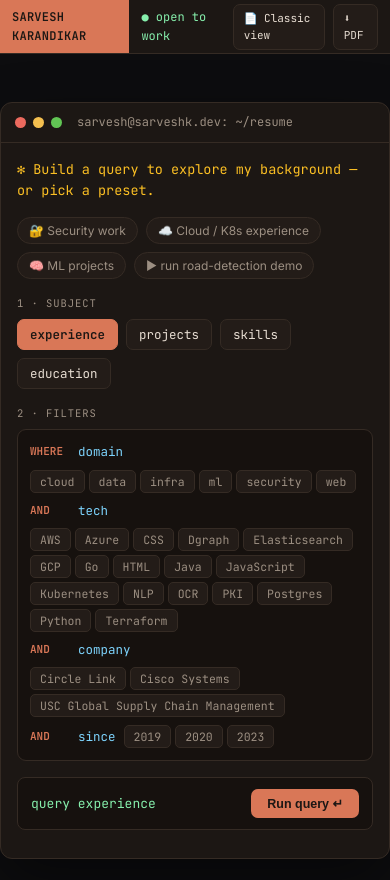
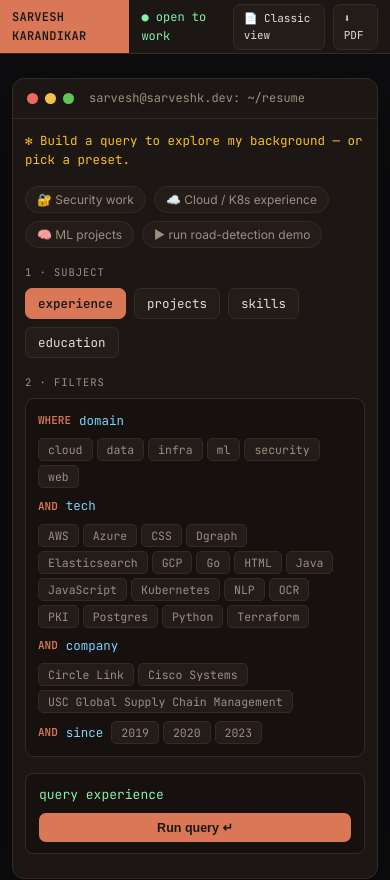
Before and after one commit to sarvesh1karandikar/sarveshk-dev, a website built with Vite: page index.html in a window 390 px wide. Shown: the top 880 px of the page. Built offline with nearby package versions, Linux system fonts and the light colour scheme.

Commit message:
style: accessibility focus states, ARIA, mobile polish, SEO meta
Co-Authored-By: Claude Opus 4.8 (1M context) <noreply@anthropic.com>

```diff
--- a/index.html
+++ b/index.html
@@ -9,6 +9,12 @@
     <meta property="og:title" content="Sarvesh Karandikar — Software Engineer" />
     <meta property="og:description" content="Build a query to explore my experience, projects, and skills." />
     <meta property="og:type" content="website" />
+    <link rel="canonical" href="https://sarveshk.dev/" />
+    <meta name="theme-color" content="#1c1714" />
+    <meta property="og:url" content="https://sarveshk.dev/" />
+    <meta name="twitter:card" content="summary_large_image" />
+    <meta name="twitter:title" content="Sarvesh Karandikar — Software Engineer" />
+    <meta name="twitter:description" content="Build a query to explore my experience, projects, and skills." />
   </head>
   <body>
     <div id="app"></div>
--- a/src/styles/demo-green.css
+++ b/src/styles/demo-green.css
@@ -23,3 +23,5 @@
   background: #0a0a0a; padding: var(--s3); border-radius: 8px;
   background-image: repeating-linear-gradient(0deg, rgba(0,0,0,0.03) 0, rgba(0,0,0,0.03) 2px, transparent 2px, transparent 4px);
 }
+
+@media (max-width: 640px) { .demo-iframe { height: 70vh; } }
--- a/src/styles/resume.css
+++ b/src/styles/resume.css
@@ -62,3 +62,11 @@
   .resume-classic { color: #000; }
   a { color: #000; text-decoration: none; }
 }
+
+.res-run:focus-visible,
+.statusbar-btn:focus-visible,
+.resume-link:focus-visible,
+.resume-contact a:focus-visible {
+  outline: 2px solid var(--coral);
+  outline-offset: 2px;
+}
--- a/src/styles/terminal.css
+++ b/src/styles/terminal.css
@@ -42,3 +42,21 @@
 .preset-row { display: flex; flex-wrap: wrap; gap: var(--s2); margin-bottom: var(--s4); }
 .preset { font-family: var(--sans); font-size: 12px; padding: 5px 11px; border-radius: 20px; border: 1px solid var(--line); background: var(--panel); color: var(--dim); cursor: pointer; transition: all var(--t-fast) var(--ease); }
 .preset:hover { border-color: var(--coral); color: var(--coral); }
+
+/* keyboard focus visibility */
+.qb-pill:focus-visible,
+.qb-val:focus-visible,
+.qb-run:focus-visible,
+.preset:focus-visible,
+.history-chip:focus-visible {
+  outline: 2px solid var(--coral);
+  outline-offset: 2px;
+}
+
+@media (max-width: 640px) {
+  .terminal { margin: var(--s5) var(--s3) var(--s4); }
+  .terminal-body { padding: var(--s3); font-size: 12.5px; }
+  .qb-preview { flex-direction: column; align-items: stretch; gap: var(--s2); }
+  .qb-run { width: 100%; }
+  .qb-conj { width: auto; }
+}
--- a/src/terminal/queryBuilder.ts
+++ b/src/terminal/queryBuilder.ts
@@ -22,13 +22,13 @@ export function createQueryBuilder(schema: Schema): BuilderHandle {
     const paramOpts = schema[state.subject] as Record<string, string[]>;
     root.innerHTML = `
       <div class="qb-label">1 · Subject</div>
-      <div class="qb-row qb-subjects">
+      <div class="qb-row qb-subjects" role="group" aria-label="Choose a subject">
         ${SUBJECTS.map(
-          (s) => `<button class="qb-pill ${s === state.subject ? "on" : ""}" data-subject="${s}">${s}</button>`,
+          (s) => `<button type="button" class="qb-pill ${s === state.subject ? "on" : ""}" data-subject="${s}" aria-pressed="${s === state.subject ? "true" : "false"}">${s}</button>`,
         ).join("")}
       </div>
       <div class="qb-label">2 · Filters</div>
-      <div class="qb-clauses">
+      <div class="qb-clauses" role="group" aria-label="Add filters">
         ${Object.keys(paramOpts)
           .map((param, idx) => {
             const selected = (state.clauses as Record<string, string[]>)[param] || [];
@@ -39,7 +39,7 @@ export function createQueryBuilder(schema: Schema): BuilderHandle {
                 ${paramOpts[param]
                   .map(
                     (v) =>
-                      `<button class="qb-val ${selected.includes(v) ? "on" : ""}" data-param="${param}" data-val="${v}">${v}</button>`,
+                      `<button type="button" class="qb-val ${selected.includes(v) ? "on" : ""}" data-param="${param}" data-val="${v}" aria-pressed="${selected.includes(v) ? "true" : "false"}">${v}</button>`,
                   )
                   .join("")}
               </span>
@@ -49,7 +49,7 @@ export function createQueryBuilder(schema: Schema): BuilderHandle {
       </div>
       <div class="qb-preview">
         <span class="qb-cmd">${serializeToCommand(state)}</span>
-        <button class="qb-run">Run query ↵</button>
+        <button type="button" class="qb-run">Run query ↵</button>
       </div>`;
 
     root.querySelectorAll<HTMLButtonElement>("[data-subject]").forEach((b) =>
```
